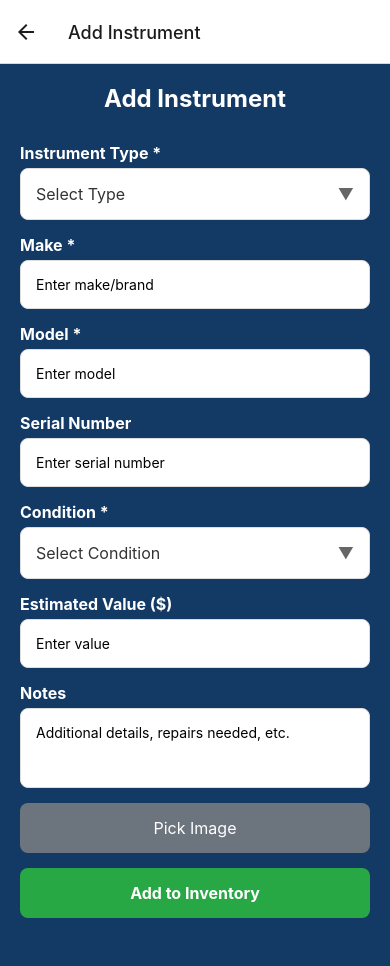
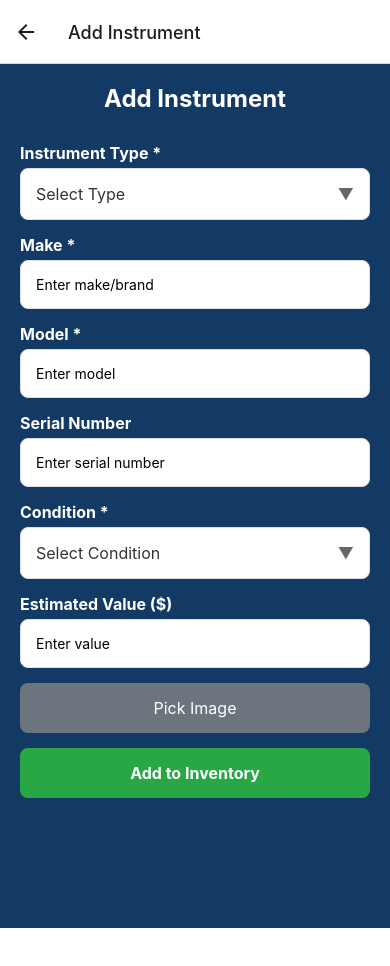
Before and after one commit to dps3ven/my_stuff, a React Native app: screen /AddInstrument in a window 390 px wide. Shown: the top 966 px of the page. After the commit the page ends 928 px from the top, so only its background shows below. Built offline with nearby package versions, Linux system fonts and the light colour scheme.

Commit message:
removed notes

```diff
--- a/screens/AddInstrumentScreen.js
+++ b/screens/AddInstrumentScreen.js
@@ -184,15 +184,7 @@ export default function AddInstrumentScreen({ navigation, route }) {
           keyboardType="numeric"
         />
 
-      <Text style={styles.label}>Notes</Text>
-      <TextInput
-        style={[styles.input, styles.textArea]}
-        value={instrument.notes}
-        onChangeText={(text) => setInstrument({ ...instrument, notes: text })}
-        placeholder="Additional details, repairs needed, etc."
-        multiline
-        numberOfLines={3}
-      />
+
 
         <TouchableOpacity style={styles.imageButton} onPress={pickImage}>
           <Text style={styles.imageButtonText}>Pick Image</Text>
```
Lines whose indentation alone changed are shown as unchanged.
